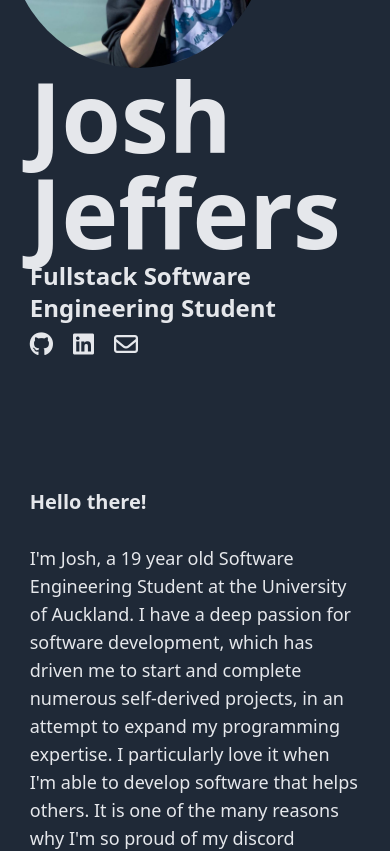
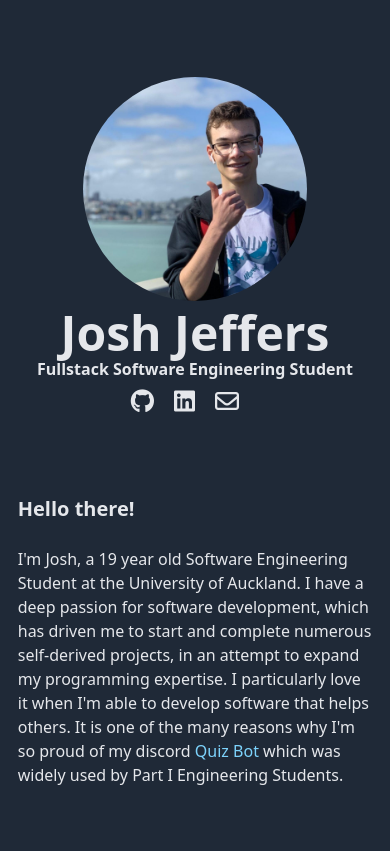
Before and after one commit to pumbas600/E-Portfolio, a React (Create React App) app: page / in a window 390 px wide. Shown: the top 851 px of the page. Built offline with nearby package versions, Linux system fonts and the light colour scheme.

Commit message:
Fixed some of the formatting on mobile

```diff
--- a/src/Components/HomePage/AboutMe.tsx
+++ b/src/Components/HomePage/AboutMe.tsx
@@ -23,14 +23,14 @@ const AboutMe:React.FC = () => {
     }
 
     return (
-        <div id="about-me" className="md:pt-5">
-            <div className="h-screen flex flex-col justify-center">
-                <div className="flex md:flex-row flex-col justify-center mb-32">
-                    <img className="w-[16rem] rounded-full" src={selfie} alt="Josh Jeffers"/>
-                    <div className="ml-5 flex justify-center flex-col">
-                        <div className="font-bold text-8xl">Josh Jeffers</div>
-                        <div className="font-semibold text-2xl">Fullstack Software Engineering Student</div>
-                        <div className="mt-1 flex flex-row text-2xl">
+        <div id="about-me" className="md:pt-8 pt-5">
+            <div className="min-h-screen flex flex-col  justify-evenly">
+                <div className="flex md:flex-row flex-col justify-center items-center mb-5">
+                    <img className="md:w-[16rem] md:mb-0 mb-2 w-56 rounded-full" src={selfie} alt="Josh Jeffers"/>
+                    <div className="md:ml-5 flex justify-center flex-col md:items-start items-center">
+                        <div className="font-bold md:text-8xl text-5xl">Josh Jeffers</div>
+                        <div className="font-semibold md:text-2xl text-base">Fullstack Software Engineering Student</div>
+                        <div className="mt-1 flex flex-row text-2xl md:justify-start justify-center">
                             <IconLink href="https://github.com/pumbas600">
                                 <i className="mr-5 fab fa-github"/>
                             </IconLink>
@@ -43,8 +43,8 @@ const AboutMe:React.FC = () => {
                         </div>
                     </div>
                 </div>
-                <div className="mb-16">
-                    <div className="md:mx-8 mx-5 md:text-xl text-lg dark:text-gray-200 text-gray-800">
+                <div className="mb-5">
+                    <div className="md:mx-8 mx-2 md:text-xl text-base dark:text-gray-200 text-gray-800">
                         <div className="md:text-2xl text-xl font-semibold">Hello there!</div>
                         <br/>
                         <div>
@@ -60,7 +60,7 @@ const AboutMe:React.FC = () => {
                         </div>}
                     </div>
                 </div>
-                <div className="flex justify-center animate-bounce-slow">
+                <div className="md:flex hidden justify-center animate-bounce-slow">
                     <Link internal href="#technical-skills" className="text-6xl">
                         <i className="fas fa-angle-double-down"/>
                     </Link>
```
